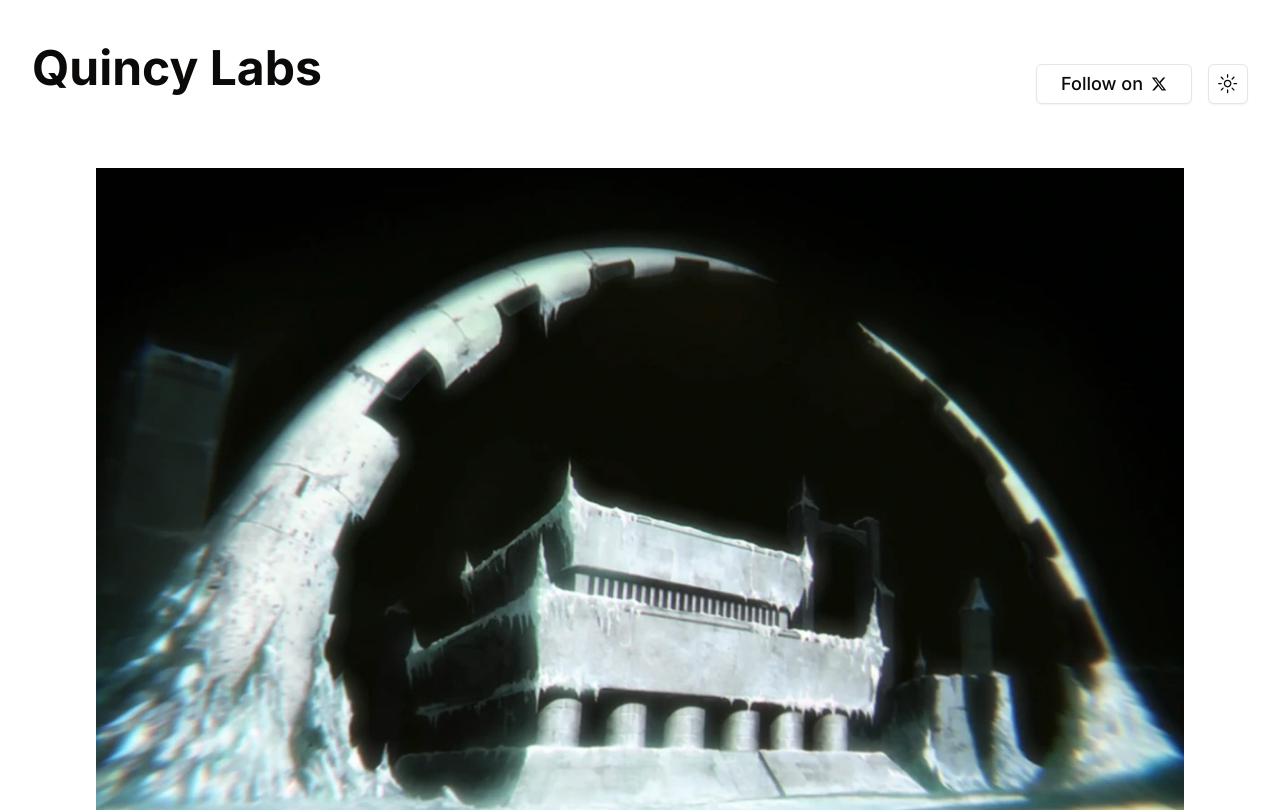
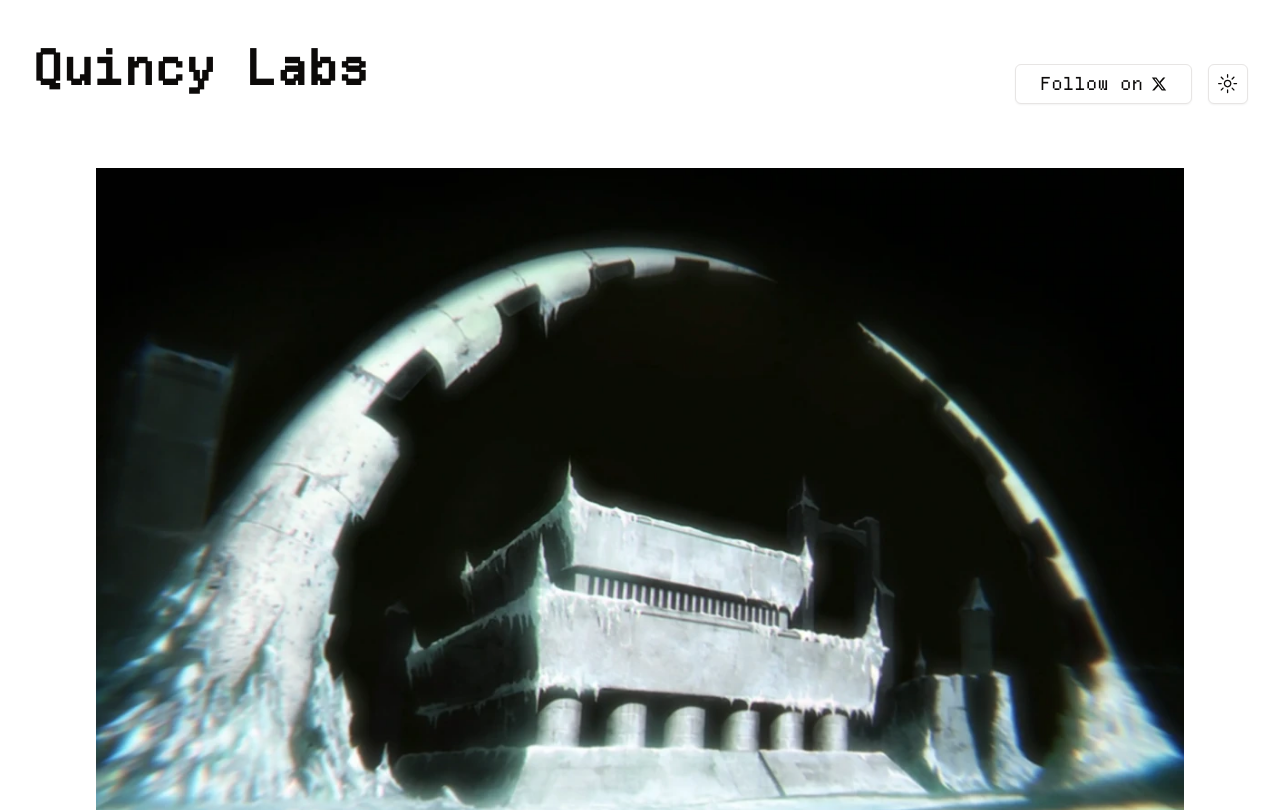
Before and after one commit to dezcalimese/quincy-labs, a Next.js app: page / in a window 1280 px wide. Shown: the top 810 px of the page. Built offline with nearby package versions, Linux system fonts and the light colour scheme.

Commit message:
updated font

```diff
--- /dev/null
+++ b/src/app/fonts.css
@@ -0,0 +1,6 @@
+@font-face {
+  font-family: "Departure Mono";
+  src: url("/fonts/DepartureMono-Regular.otf") format("opentype");
+  font-weight: normal;
+  font-style: normal;
+}
--- a/src/app/layout.tsx
+++ b/src/app/layout.tsx
@@ -1,10 +1,10 @@
 import type { Metadata } from "next";
-import { Inter } from "next/font/google";
 import { ThemeProvider } from "@/components/theme-provider";
 import "./globals.css";
+import "./fonts.css";
 import Header from "./_components/Header";
 
-const inter = Inter({ subsets: ["latin"] });
+// const inter = Inter({ subsets: ["latin"] });
 
 export const metadata: Metadata = {
   title: "Quincy Labs",
@@ -18,7 +18,7 @@ export default function RootLayout({
 }>) {
   return (
     <html lang="en">
-      <body className={inter.className}>
+      <body className="font-departure-mono">
         <ThemeProvider attribute="class" defaultTheme="system">
           <Header />
           {children}
--- a/tailwind.config.ts
+++ b/tailwind.config.ts
@@ -1,13 +1,13 @@
-import type { Config } from "tailwindcss"
+import type { Config } from "tailwindcss";
 
 const config = {
   darkMode: ["class"],
   content: [
-    './pages/**/*.{ts,tsx}',
-    './components/**/*.{ts,tsx}',
-    './app/**/*.{ts,tsx}',
-    './src/**/*.{ts,tsx}',
-	],
+    "./pages/**/*.{ts,tsx}",
+    "./components/**/*.{ts,tsx}",
+    "./app/**/*.{ts,tsx}",
+    "./src/**/*.{ts,tsx}",
+  ],
   prefix: "",
   theme: {
     container: {
@@ -72,9 +72,12 @@ const config = {
         "accordion-down": "accordion-down 0.2s ease-out",
         "accordion-up": "accordion-up 0.2s ease-out",
       },
+      fontFamily: {
+        "departure-mono": ["Departure Mono", "monospace"],
+      },
     },
   },
   plugins: [require("tailwindcss-animate")],
-} satisfies Config
+} satisfies Config;
 
-export default config
+export default config;
```
Also changed, not shown: public/fonts/DepartureMono-Regular.otf (added).
